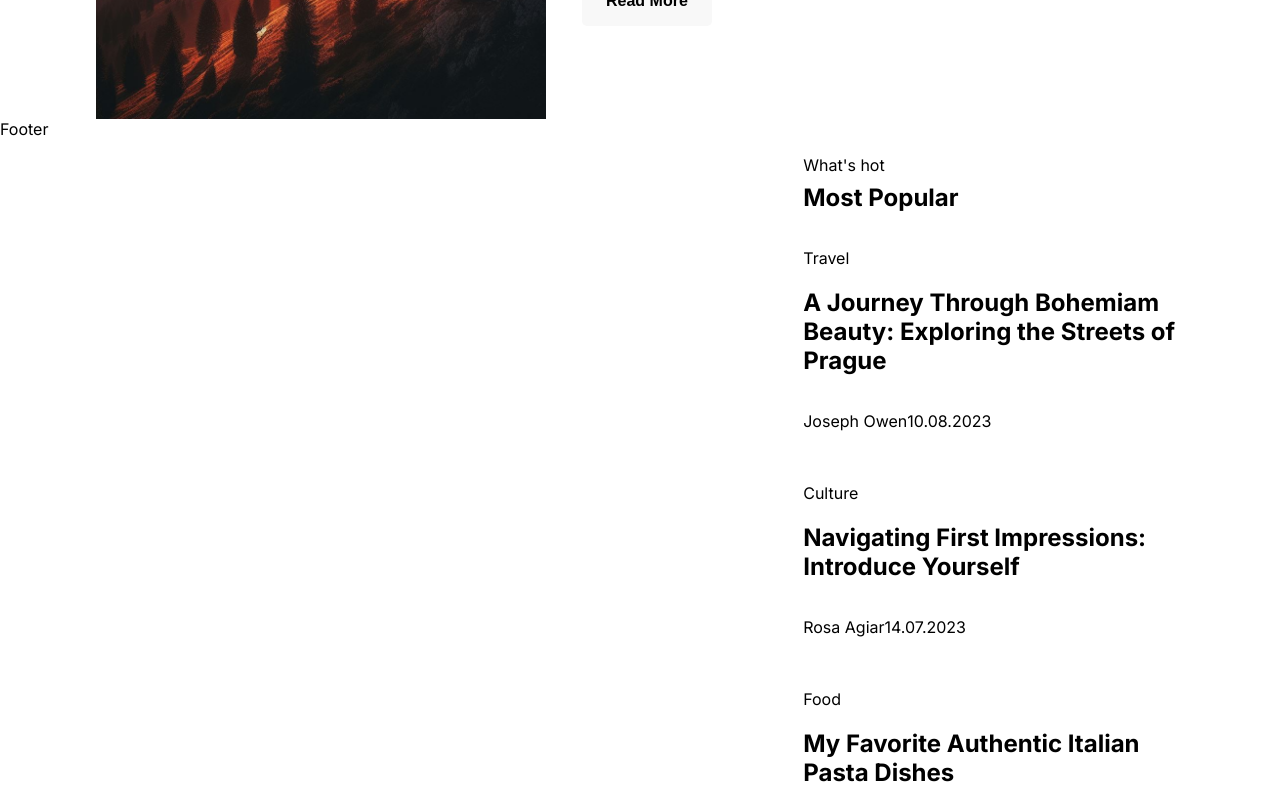
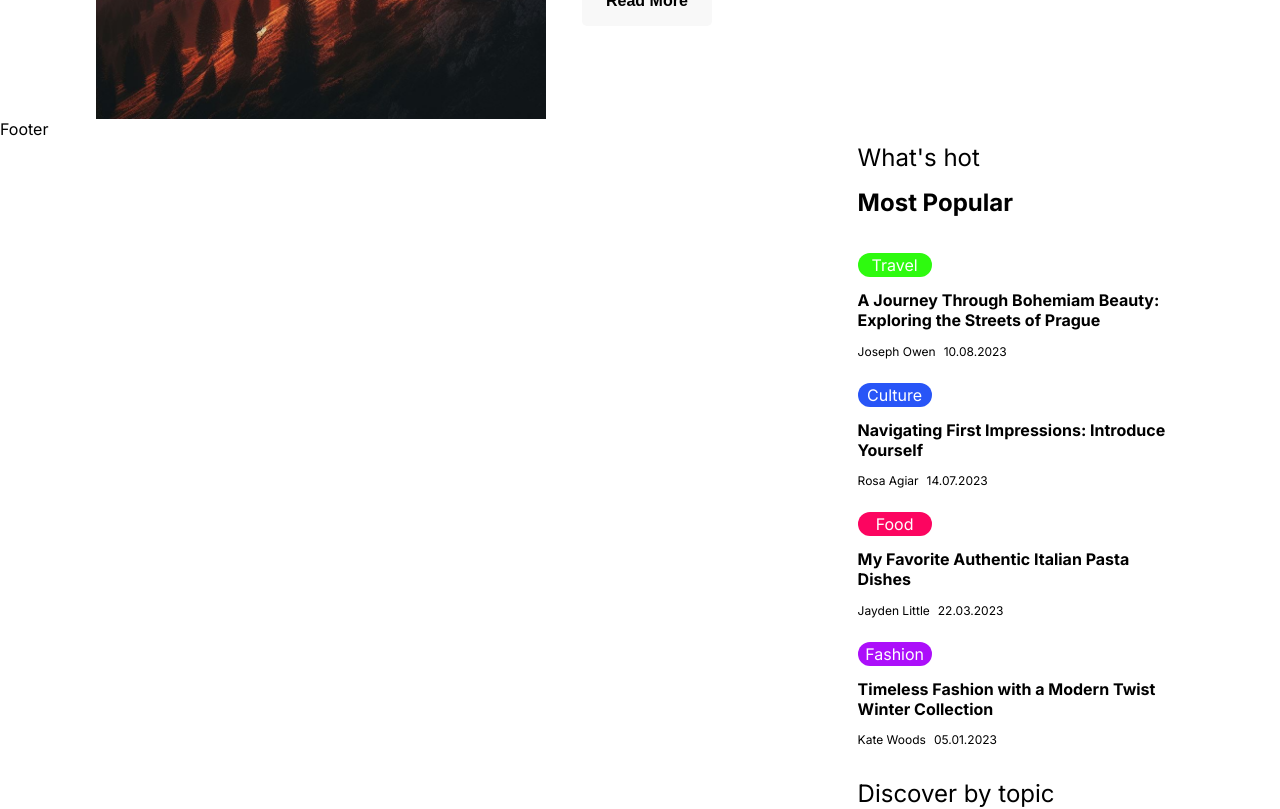
Before and after one commit to Jejugo/blog_ui, a Next.js app: page / in a window 1280 px wide. Shown: the part 700-1509 px from the top of the page. Built offline with nearby package versions, Linux system fonts and the light colour scheme.

Commit message:
feature/PB-10-most-popular - Controle do component Tag assim como ajustes no componente MostPopular e PopularItems

```diff
--- a/src/components/MostPopular/MostPopular.style.js
+++ b/src/components/MostPopular/MostPopular.style.js
@@ -1,21 +1,25 @@
+"use client"
+
 import styled from "styled-components"
 
 export const Wrapper = styled.div`
   float: right;
-  gap: ${({ theme }) => theme.spacings.medium};
-  margin: ${({ theme }) => theme.spacings.xlarge} auto;
-  width: 35%;
+  gap: ${({ theme }) => theme.spacings.small};
+  margin: ${({ theme }) => theme.spacings.small} auto;
+  width: 30%;
 `
 
 export const Text = styled.div`
-  font-size: ${({ theme }) => theme.fontSizes.small};
+  font-size: ${({ theme }) => theme.fontSizes.medium};
   text-align: left;
   margin-right: 0;
+  margin: ${({ theme }) => theme.spacings.medium} auto;
 `
 
 export const Title = styled.div`
   font-size: ${({ theme }) => theme.fontSizes.medium};
   text-align: left;
   margin: ${({ theme }) => theme.spacings.small} auto;
+  margin-bottom: ${({ theme }) => theme.spacings.xlarge};
   font-weight: ${({ theme }) => theme.fontWeights.bold};
 `
--- a/src/components/MostPopular/PopularItem/PopularItem.style.js
+++ b/src/components/MostPopular/PopularItem/PopularItem.style.js
@@ -1,17 +1,32 @@
+"use client"
+
 import styled from "styled-components"
 
 export const Wrapper = styled.div`
   text-align: left;
-  margin: ${({ theme }) => theme.spacings.xlarge} auto;
+  margin: ${({ theme }) => theme.spacings.small} auto;
 `
-export const Category = styled.div``
+export const Category = styled.div`
+  margin: ${({ theme }) => theme.spacings.medium} auto;
+`
 
-export const Title = styled.h1``
+export const Title = styled.h2`
+  font-size: ${({ theme }) => theme.fontSizes.small};
+`
 
 export const MetaData = styled.div`
   display: flex;
+  gap: ${({ theme }) => theme.spacings.small};
+  font-size: ${({ theme }) => theme.fontSizes.xsmall};
+  margin: 0 auto;
 `
 
-export const Author = styled.p``
+export const Author = styled.p`
+  margin-top: 0;
+  margin-bottom: ${({ theme }) => theme.spacings.medium};
+`
 
-export const Date = styled.p``
+export const Date = styled.p`
+  margin-top: 0;
+  margin-bottom: ${({ theme }) => theme.spacings.medium};
+`
--- a/src/components/MostPopular/PopularItem/index.js
+++ b/src/components/MostPopular/PopularItem/index.js
@@ -1,9 +1,14 @@
 import * as S from "./PopularItem.style"
+import Tag from "@/components/Tag"
 
 export default function PopularItem({ item }) {
   return (
     <S.Wrapper>
-      <S.Category>{item.category}</S.Category>
+      <Tag
+        text={item.category}
+        category={item.category}
+        link="http://google.com.br"
+      />
       <S.Title>{item.title}</S.Title>
       <S.MetaData>
         <S.Author>{item.author}</S.Author>
--- /dev/null
+++ b/src/components/Tag/Tag.Style.js
@@ -0,0 +1,25 @@
+"use client"
+
+import styled from "styled-components"
+
+const categoriesColor = {
+  travel: "#2efa0f",
+  culture: "#2855f7",
+  food: "#fc0560",
+  fashion: "#ac0ffa",
+}
+
+export const Tag = styled.div`
+  display: flex;
+  justify-content: center;
+  border-radius: ${({ theme }) => theme.radius.medium};
+  background-color: ${({ category }) =>
+    categoriesColor[category.toLowerCase()]};
+  width: 74px;
+  height: 24px;
+`
+
+export const StyledLink = styled.a`
+  color: white;
+  margin: auto;
+`
--- /dev/null
+++ b/src/components/Tag/index.js
@@ -0,0 +1,9 @@
+import * as S from "./Tag.Style"
+
+export default function Tag({ text, category, link }) {
+  return (
+    <S.Tag category={category}>
+      <S.StyledLink href={link}>{text}</S.StyledLink>
+    </S.Tag>
+  )
+}
--- a/src/styles/theme.js
+++ b/src/styles/theme.js
@@ -8,6 +8,7 @@ const commonStyles = {
     xxlarge: "48px",
   },
   fontSizes: {
+    xsmall: "12px",
     small: "16px",
     medium: "24px",
     large: "32px",
```
